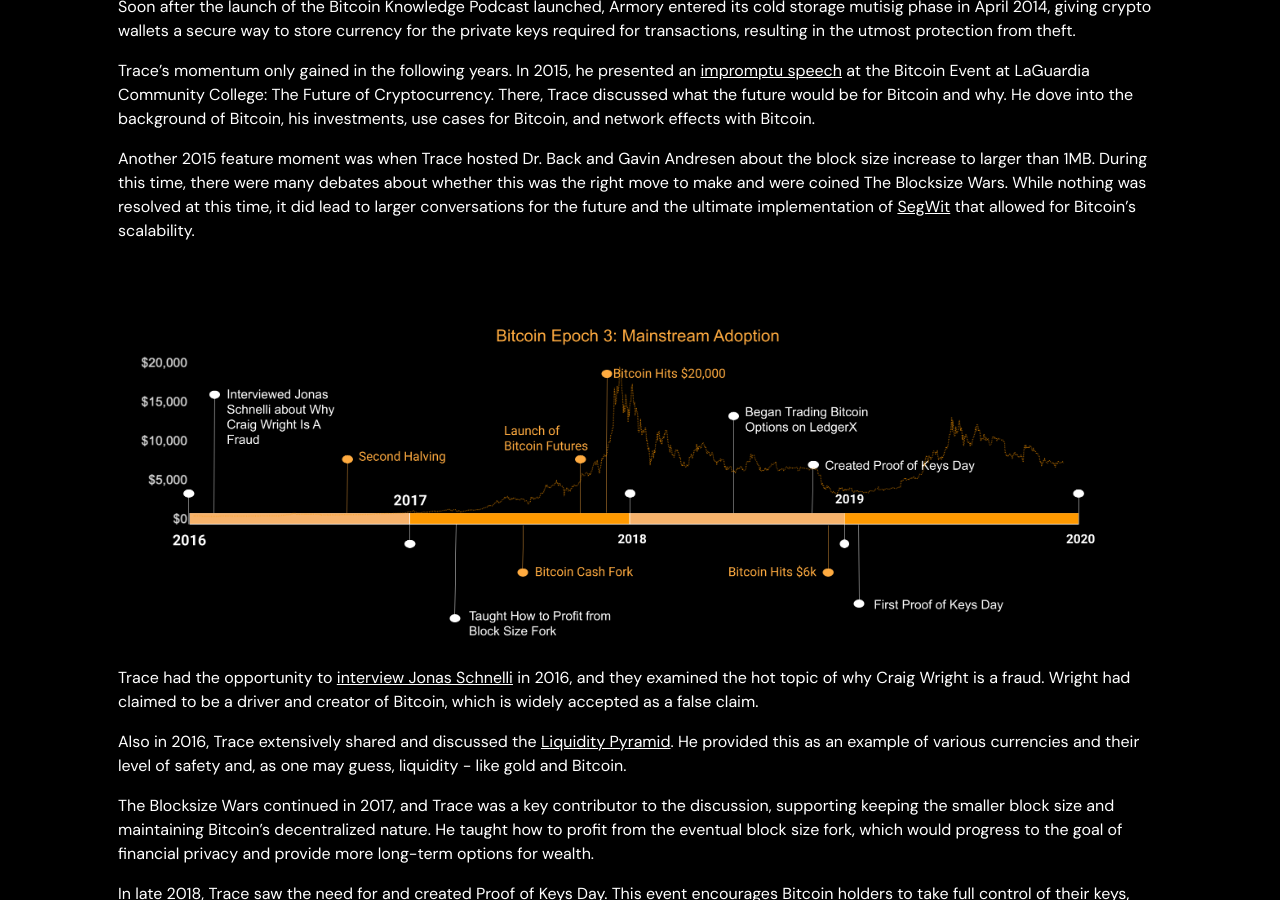
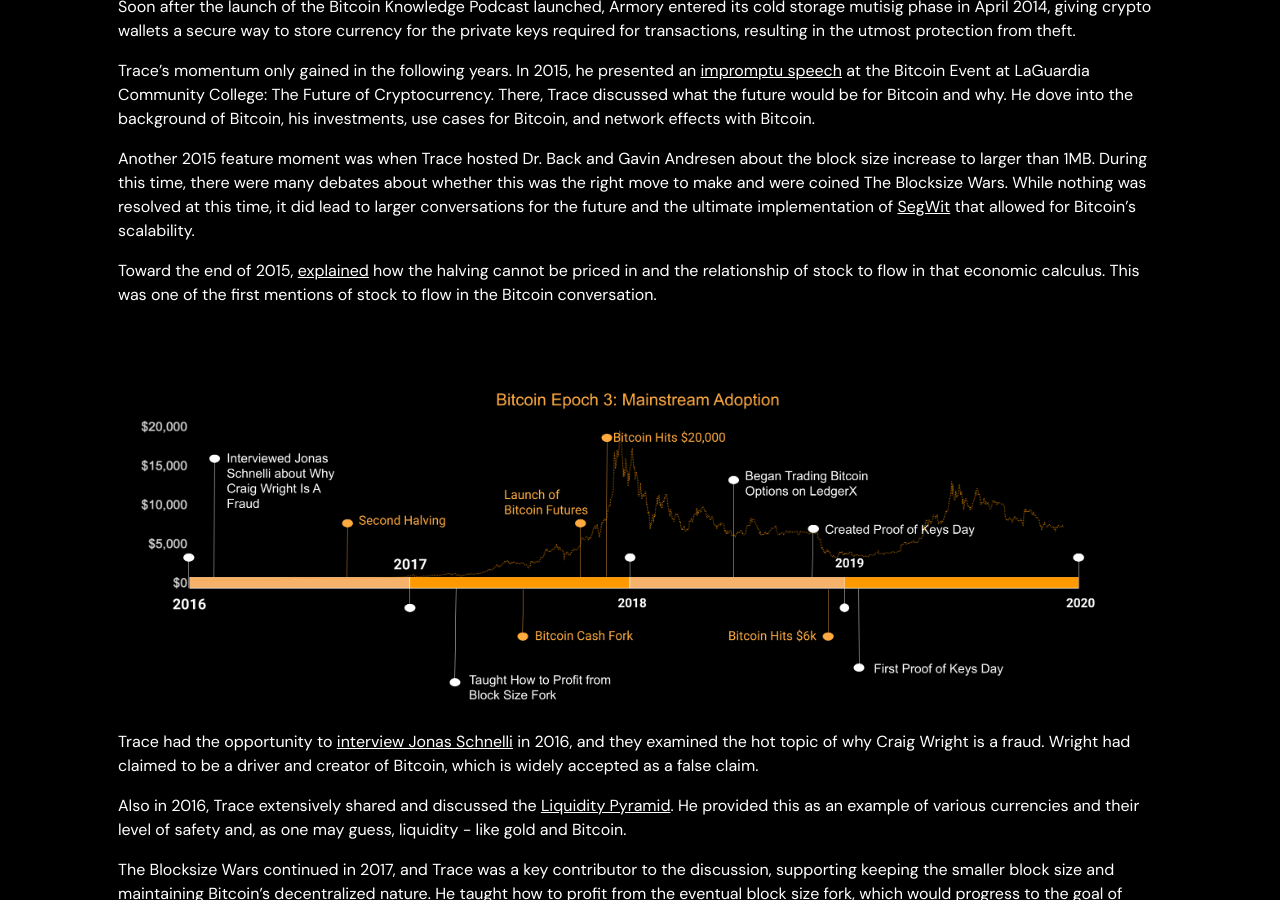
Before and after one commit to sunnankar/trace-mayer, a Jekyll site: the page built from pages/proof-of-work.md, in a window 1280 px wide and 900 px high, scrolled down 2723 px. Built offline with Jekyll 4.4.1, drawn with Linux system fonts in a browser that asks for light colours.

Commit message:
adding s2f line

```diff
--- a/_includes/page_sections/proof_of_work/epoch_2.html
+++ b/_includes/page_sections/proof_of_work/epoch_2.html
@@ -35,6 +35,8 @@
       <p>Trace&rsquo;s momentum only gained in the following years. In 2015, he presented an <a href="https://www.youtube.com/watch?v=TCU-soMs1wY" class="text-link" target="_blank">impromptu speech</a> at the Bitcoin Event at LaGuardia Community College: The Future of Cryptocurrency. There, Trace discussed what the future would be for Bitcoin and why. He dove into the background of Bitcoin, his investments, use cases for Bitcoin, and network effects with Bitcoin.</p>
 
       <p>Another 2015 feature moment was when Trace hosted Dr. Back and Gavin Andresen about the block size increase to larger than 1MB. During this time, there were many debates about whether this was the right move to make and were coined The Blocksize Wars. While nothing was resolved at this time, it did lead to larger conversations for the future and the ultimate implementation of <a href="https://www.investopedia.com/terms/s/segwit-segregated-witness.asp" class="text-link" target="_blank">SegWit</a> that allowed for Bitcoin&rsquo;s scalability.</p>
+
+      <p>Toward the end of 2015, <a href="https://x.com/TraceMayer/status/679750890413256706" class="text-link" target="_blank">explained</a> how the halving cannot be priced in and the relationship of stock to flow in that economic calculus. This was one of the first mentions of stock to flow in the Bitcoin conversation.</p>
     </div>
   </div>
 </div>
```
